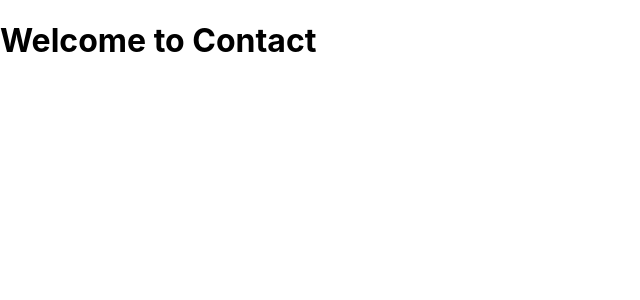
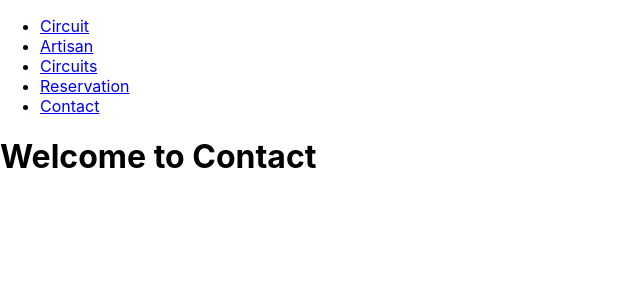
Before and after one commit to medaminenasfi/ecotourisme, a React (Create React App) app: page /Contact in a window 1280 px wide. Shown: the top 300 px of the page, without its empty margins (0-640 px from the left). Built offline with nearby package versions, Linux system fonts and the light colour scheme.

Commit message:
add conponet navbar sans design sans css

```diff
--- a/public/index.html
+++ b/public/index.html
@@ -17,6 +17,5 @@
   </head>
   <body>
     <div id="root"></div>
-
   </body>
 </html>
--- a/src/App.js
+++ b/src/App.js
@@ -4,7 +4,7 @@ function App() {
       <h1 className="title">Hello</h1>
       <h2>Bon soir </h2>
       <h3>Cv</h3>
-      <h1 className="title"  >My Name Amine</h1>
+      <h1 className="title">My Name Amine</h1>
     </>
   );
 }
--- /dev/null
+++ b/src/Components/navbar.js
@@ -0,0 +1,28 @@
+import React from "react";
+import { Link } from "react-router-dom"; // For navigation
+
+const Navbar = () => {
+  return (
+    <nav>
+      <ul>
+        <li>
+          <Link to="/">Circuit</Link>
+        </li>
+        <li>
+          <Link to="/about">Artisan</Link>
+        </li>
+        <li>
+          <Link to="/new-page">Circuits</Link>
+        </li>
+        <li>
+          <Link to="/new-page">Reservation</Link>
+        </li>
+        <li>
+          <Link to="/new-page">Contact</Link>
+        </li>
+      </ul>
+    </nav>
+  );
+};
+
+export default Navbar;
--- a/src/pages/Accueil.js
+++ b/src/pages/Accueil.js
@@ -1,10 +1,13 @@
 import React from "react";
+import Navbar from "../Components/navbar";
 
 const Accueil = () => {
   return (
-    <div>
+    <>
+      <Navbar />
+
       <h1>Welcome to Accueil</h1>
-    </div>
+    </>
   );
 };
 
--- a/src/pages/Artisan.js
+++ b/src/pages/Artisan.js
@@ -1,10 +1,13 @@
 import React from "react";
+import Navbar from "../Components/navbar";
 
 const Artisan = () => {
   return (
-    <div>
+    <>
+      <Navbar />
+
       <h1>Welcome to Artisan</h1>
-    </div>
+    </>
   );
 };
 
--- a/src/pages/Circuits.js
+++ b/src/pages/Circuits.js
@@ -1,10 +1,13 @@
 import React from "react";
+import Navbar from "../Components/navbar";
 
 const Circuits = () => {
   return (
-    <div>
+    <>
+      <Navbar />
+
       <h1>Welcome to Circuits</h1>
-    </div>
+    </>
   );
 };
 
--- a/src/pages/Contact.js
+++ b/src/pages/Contact.js
@@ -1,10 +1,13 @@
 import React from "react";
+import Navbar from "../Components/navbar";
 
 const Contact = () => {
   return (
-    <div>
+    <>
+      <Navbar />
+
       <h1>Welcome to Contact</h1>
-    </div>
+    </>
   );
 };
 
--- a/src/pages/Reservation.js
+++ b/src/pages/Reservation.js
@@ -1,10 +1,13 @@
 import React from "react";
+import Navbar from "../Components/navbar";
 
 const Reservation = () => {
   return (
-    <div>
+    <>
+      <Navbar />
+
       <h1>Welcome to Reservation</h1>
-    </div>
+    </>
   );
 };
 
```
Also changed, not shown: src/index.js (+16 -20 lines).
